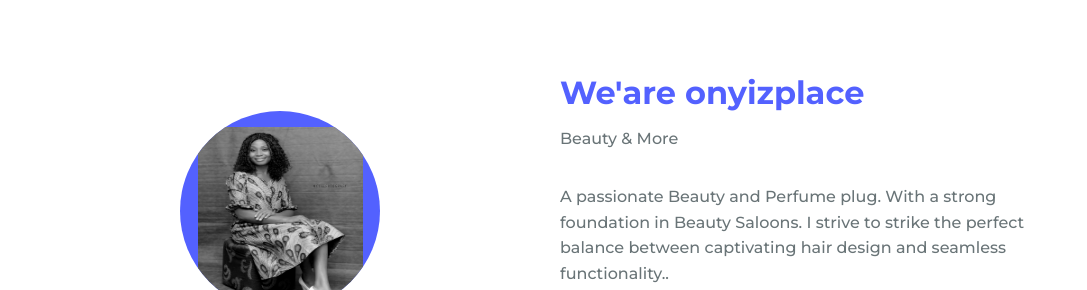
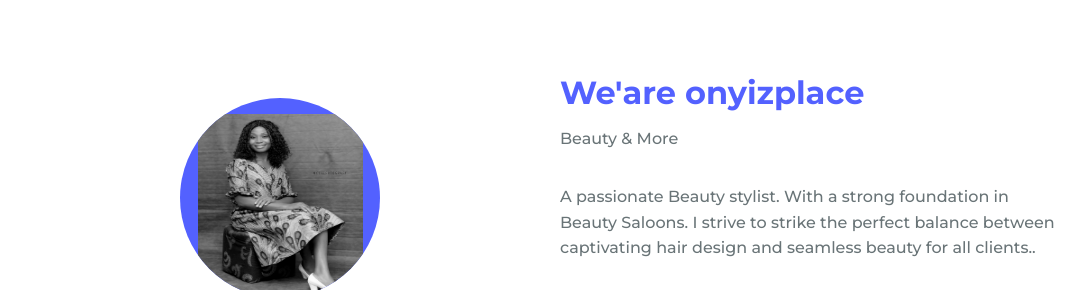
Before and after one commit to onyizplace/onyizplace.io, a plain HTML site: page index.html in a window 1280 px wide. Shown: the part 832-1122 px from the top of the page, without its empty margins (96-1183 px from the left). Drawn offline with nearby package versions, Linux system fonts and the light colour scheme.

Commit message:
Update index.html

```diff
--- a/index.html
+++ b/index.html
@@ -61,7 +61,7 @@
                     <div>
                         <h2 class="about__subtitle">We'are onyizplace</h2>
                         <span class="about__profession">Beauty & More</span>
-                        <p class="about__text">A passionate Beauty and Perfume plug. With a strong foundation in Beauty Saloons. I strive to strike the perfect balance between captivating hair design and seamless functionality..</p>
+                        <p class="about__text">A passionate Beauty stylist. With a strong foundation in Beauty Saloons. I strive to strike the perfect balance between captivating hair design and seamless beauty for all clients..</p>
 
                         <div class="about__social">
                             <a href="https://www.linkedin.com/in/anthony-paul" class="about__social-icon"><i class='bx bxl-linkedin' ></i></a>
```
